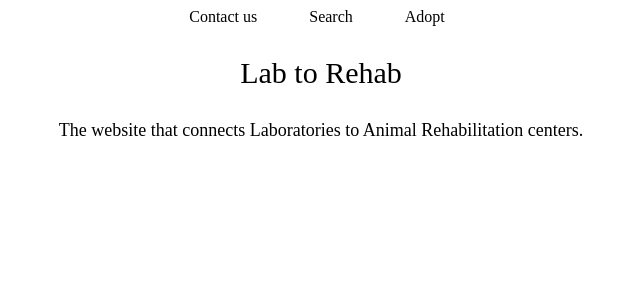
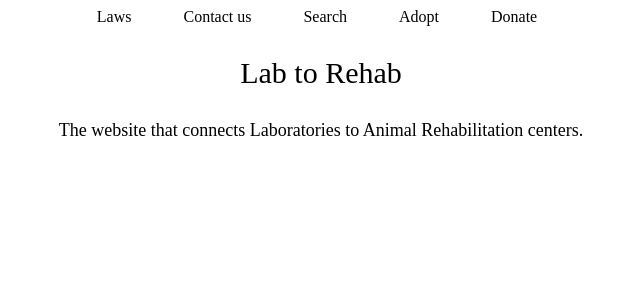
Before and after one commit to PattonPowerPandas/Website, a Django app: page / in a window 1280 px wide. Shown: the top 300 px of the page, without its empty margins (319-959 px from the left). Run offline with Django 3.2, Linux system fonts and the light colour scheme.

Commit message:
Update index.html

```diff
--- a/FllSite/FLLapp/templates/FLLapp/index.html
+++ b/FllSite/FLLapp/templates/FLLapp/index.html
@@ -3,9 +3,11 @@
 <title>Lab to Rehab</title>
    <div>
       	<ul id="menu">
-      	  <li><a>Contact us</a></li>
+           <li><a href="/laws">Laws</a></li>
+      	  <li><a href="/contact">Contact us</a></li>
       	  <li><a href="/search">Search</a></li>
            <li><a href="/animalsearch">Adopt</a></li>
+           <li><a href="/donate">Donate</a></li>
         </ul>
       </div>
       <div id="title">
```
